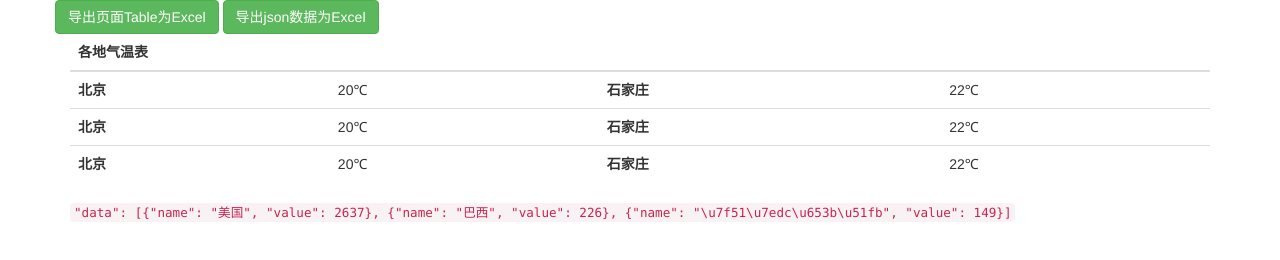
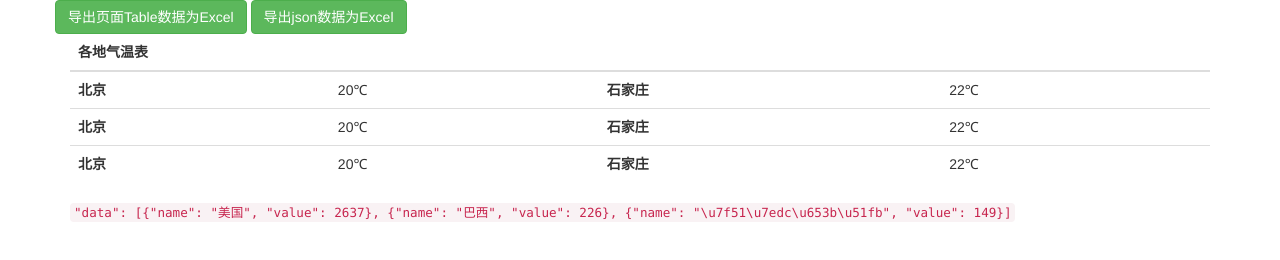
Before and after one commit to jugetaozi/codeLibrary, a plain HTML site: page outputExcel.html in a window 1280 px wide. Drawn offline with nearby package versions, Linux system fonts and the light colour scheme.

Commit message:
修改导出函数

```diff
--- a/outputExcel.html
+++ b/outputExcel.html
@@ -10,7 +10,7 @@
 <body>
     <div class="container">
         <div class="row">
-            <button type="button" class="btn btn-success" onclick="outputTable()">导出页面Table为Excel</button>
+            <button type="button" class="btn btn-success" onclick="outputTable()">导出页面Table数据为Excel</button>
             <button type="button" class="btn btn-success" onclick="outputJSON()">导出json数据为Excel</button>
         </div>
         <table class="table" id="outputTable">
```
